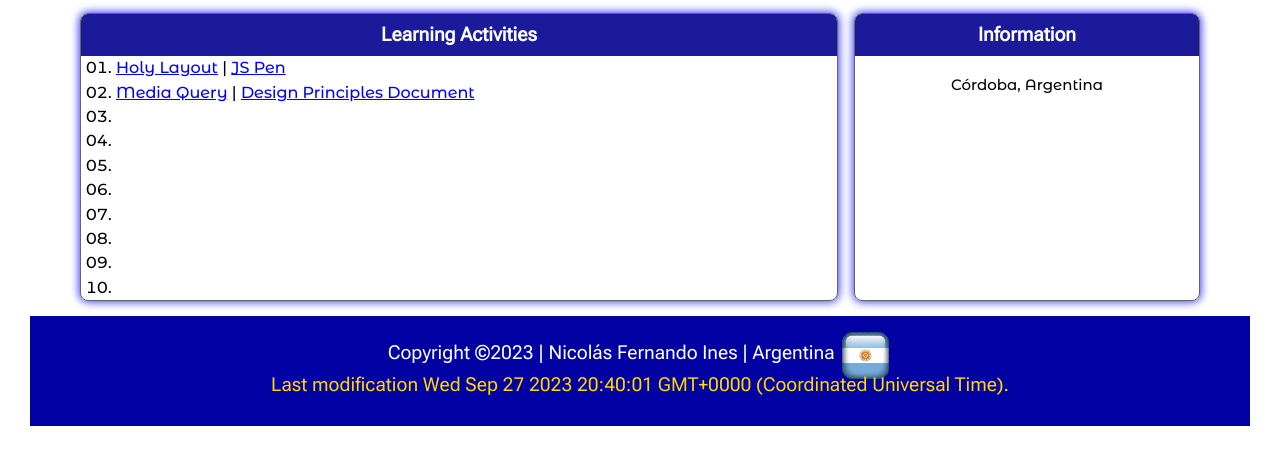
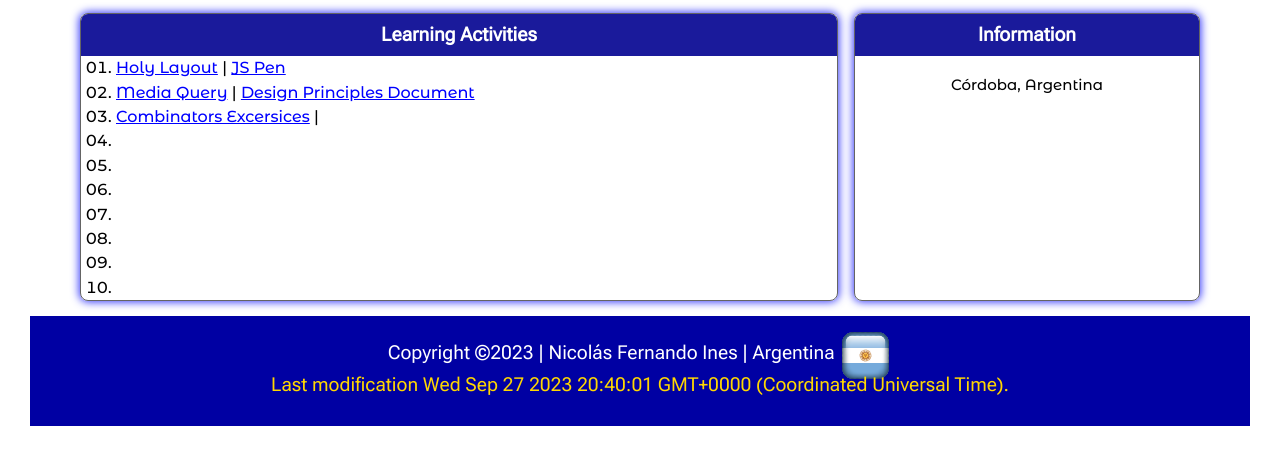
Before and after one commit to Nines91/wdd230, a plain HTML site: page index.html in a window 1280 px wide. Shown: the part 242-706 px from the top of the page. Drawn offline with Linux system fonts and the light colour scheme.

Commit message:
Combinator excercises

```diff
--- a/index.html
+++ b/index.html
@@ -39,7 +39,7 @@
                 <ol>
                     <li><a href="lesson01/holygrail.html" class="card-link">Holy Layout</a> | <a href="" class="card-link">JS Pen</a></li>
                     <li><a href="lesson01/media-query.html" class="card-link">Media Query</a> | <a href="lesson02/design-principles.html" class="card-link">Design Principles Document</a></li>
-                    <li><a href="" class="card-link"></a></li>
+                    <li><a href="images/combinators-exercise.jpg" class="card-link">Combinators Excersices</a> | </li>
                     <li><a href="" class="card-link"></a></li>
                     <li><a href="" class="card-link"></a></li>
                     <li><a href="" class="card-link"></a></li>
```
Also changed, not shown: images/combinators-exercise.jpg (added).
